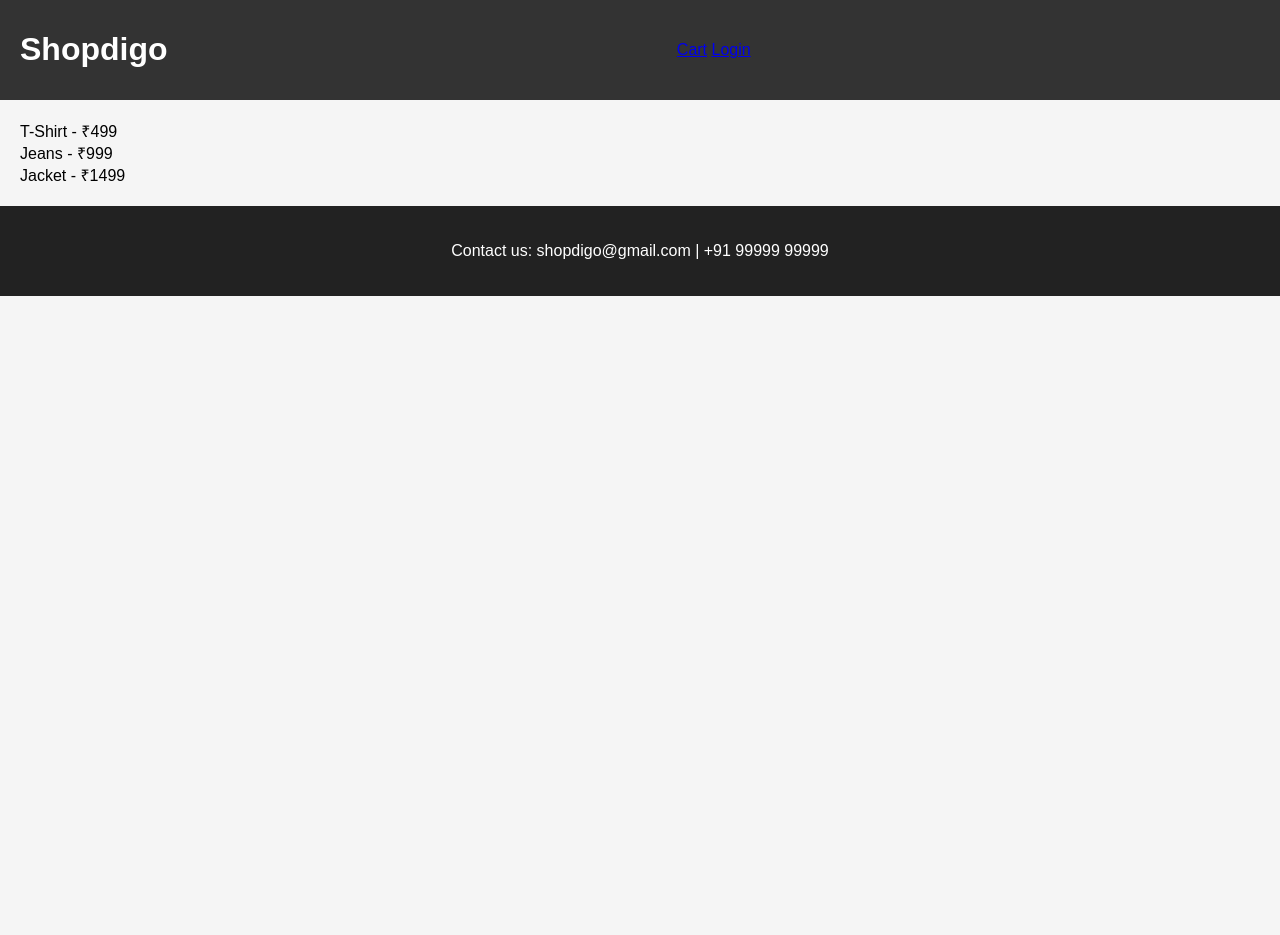
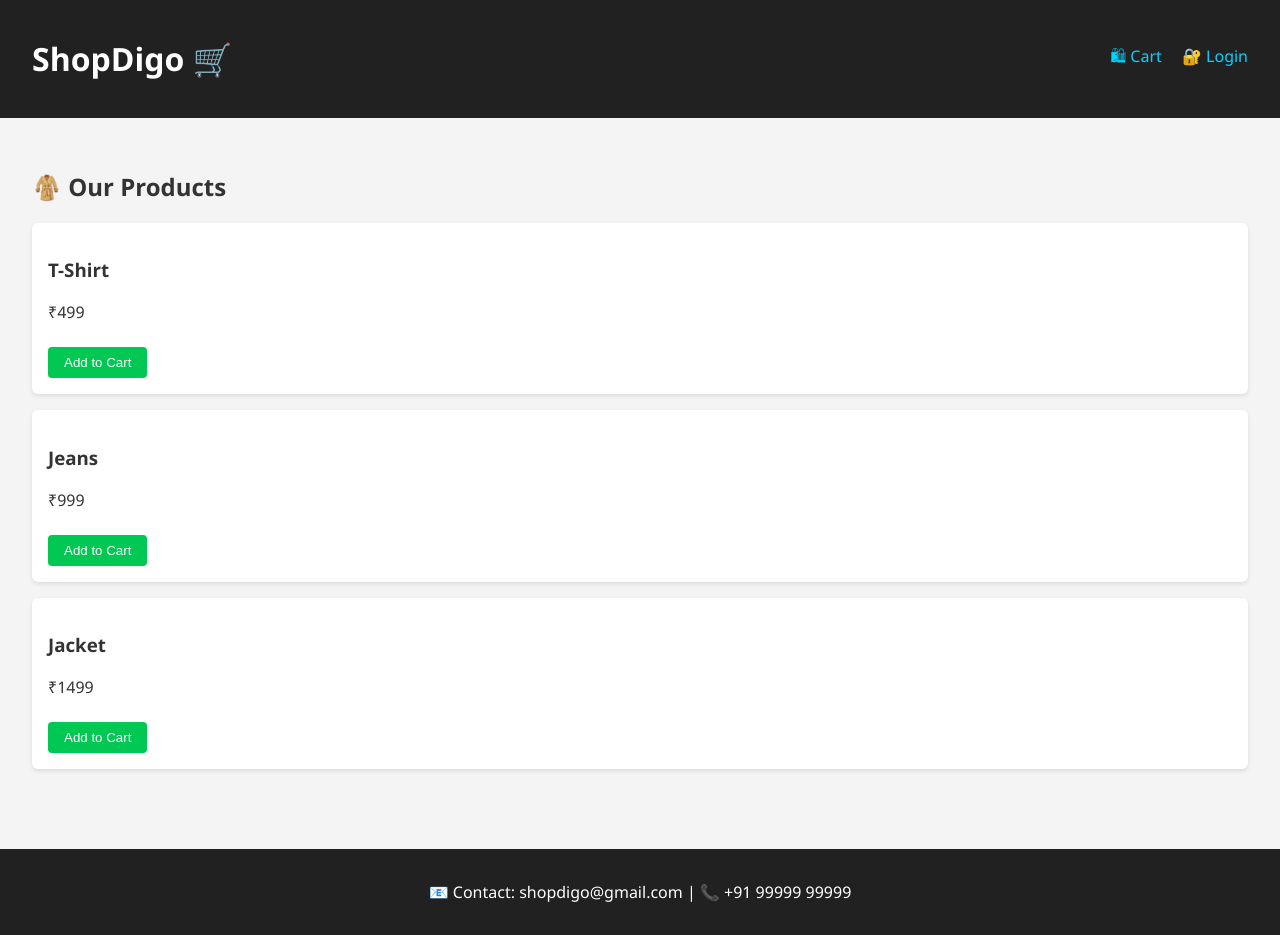
Before and after one commit to ShopDigo/ShopDigo, a plain HTML site: page index.html in a window 1280 px wide. Before the commit the page ends 800 px from the top, so only its background shows below. Drawn offline with Linux system fonts and the light colour scheme.

Commit message:
Add files via upload

```diff
--- a/index.html
+++ b/index.html
@@ -3,23 +3,28 @@
 <html lang="en">
 <head>
   <meta charset="UTF-8" />
-  <meta name="viewport" content="width=device-width, initial-scale=1.0" />
-  <title>Shopdigo</title>
+  <meta name="viewport" content="width=device-width, initial-scale=1.0"/>
+  <title>ShopDigo</title>
   <link rel="stylesheet" href="style.css" />
 </head>
 <body>
   <header>
-    <h1>Shopdigo</h1>
+    <h1>ShopDigo 🛒</h1>
     <nav>
-      <a href="cart.html">Cart</a>
-      <a href="login.html" id="authBtn">Login</a>
+      <a href="cart.html">🛍 Cart</a>
+      <a href="login.html">🔐 Login</a>
     </nav>
-    <div id="userGreeting"></div>
   </header>
-  <main id="productGrid"></main>
+
+  <main>
+    <h2>🧥 Our Products</h2>
+    <div id="product-list"></div>
+  </main>
+
   <footer>
-    <p>Contact us: shopdigo@gmail.com | +91 99999 99999</p>
+    <p>📧 Contact: shopdigo@gmail.com | 📞 +91 99999 99999</p>
   </footer>
+
   <script src="products.js"></script>
   <script src="script.js"></script>
 </body>
--- a/products.js
+++ b/products.js
@@ -1,14 +1,6 @@
 
 const products = [
-  { name: "T-Shirt", price: 499 },
-  { name: "Jeans", price: 999 },
-  { name: "Jacket", price: 1499 }
+  { id: 1, name: "T-Shirt", price: 499 },
+  { id: 2, name: "Jeans", price: 999 },
+  { id: 3, name: "Jacket", price: 1499 }
 ];
-const grid = document.getElementById("productGrid");
-if (grid) {
-  products.forEach(p => {
-    const div = document.createElement("div");
-    div.textContent = `${p.name} - ₹${p.price}`;
-    grid.appendChild(div);
-  });
-}
--- a/script.js
+++ b/script.js
@@ -1,10 +1,18 @@
 
-const user = JSON.parse(localStorage.getItem("shopdigoUser"));
-if (user && user.name) {
-  document.getElementById("userGreeting").textContent = "Hi, " + user.name;
-  document.getElementById("authBtn").textContent = "Logout";
-  document.getElementById("authBtn").addEventListener("click", () => {
-    localStorage.removeItem("shopdigoUser");
-    location.reload();
-  });
+const container = document.getElementById("product-list");
+products.forEach(product => {
+  const div = document.createElement("div");
+  div.className = "product";
+  div.innerHTML = `
+    <h3>${product.name}</h3>
+    <p>₹${product.price}</p>
+    <button onclick="addToCart(${product.id})">Add to Cart</button>
+  `;
+  container.appendChild(div);
+});
+function addToCart(id) {
+  let cart = JSON.parse(localStorage.getItem("cart")) || [];
+  cart.push(id);
+  localStorage.setItem("cart", JSON.stringify(cart));
+  alert("Added to cart!");
 }
--- a/style.css
+++ b/style.css
@@ -1,24 +1,46 @@
 
 body {
-  font-family: Arial, sans-serif;
   margin: 0;
-  padding: 0;
-  background: #f5f5f5;
+  font-family: 'Segoe UI', sans-serif;
+  background: #f4f4f4;
+  color: #333;
 }
 header {
-  background: #333;
-  color: #fff;
-  padding: 10px 20px;
+  background-color: #212121;
+  padding: 1rem 2rem;
+  color: white;
   display: flex;
   justify-content: space-between;
   align-items: center;
 }
+nav a {
+  color: #00d4ff;
+  text-decoration: none;
+  margin-left: 1rem;
+}
 main {
-  padding: 20px;
+  padding: 2rem;
+}
+.product {
+  background: white;
+  padding: 1rem;
+  margin-bottom: 1rem;
+  border-radius: 6px;
+  box-shadow: 0 2px 4px rgba(0,0,0,0.1);
+}
+button {
+  background: #00c853;
+  color: white;
+  border: none;
+  padding: 0.5rem 1rem;
+  margin-top: 0.5rem;
+  cursor: pointer;
+  border-radius: 4px;
 }
 footer {
+  background: #212121;
+  color: white;
   text-align: center;
-  padding: 20px;
-  background: #222;
-  color: white;
+  padding: 1rem;
+  margin-top: 2rem;
 }
```
Also changed, not shown: cart.html (+32 -1 lines), login.html (+16 -14 lines), success.html (+17 -1 lines).
